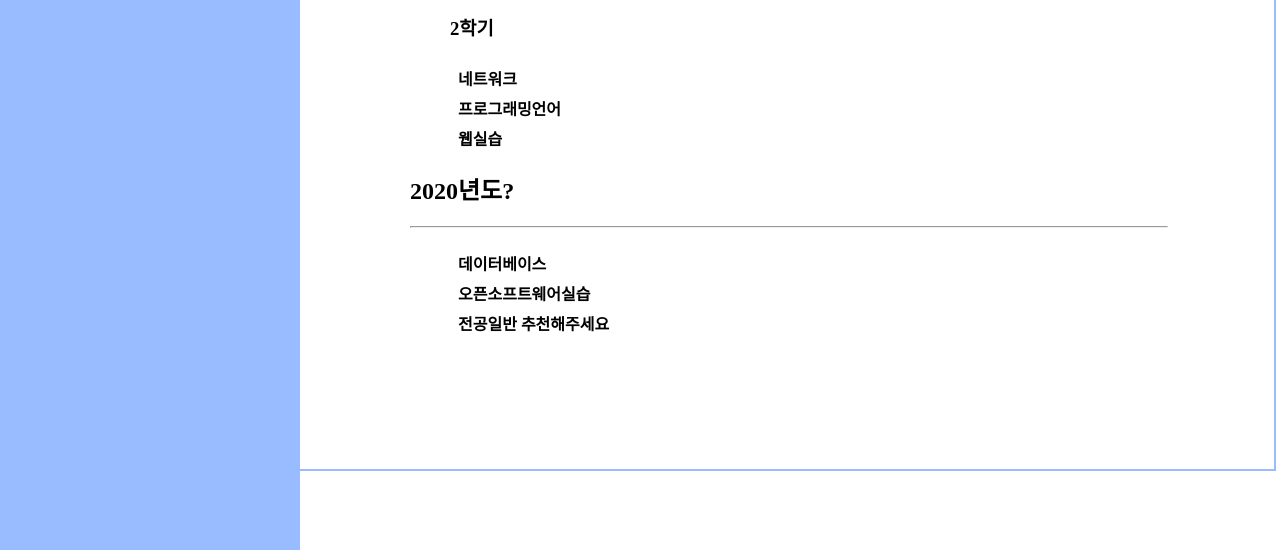
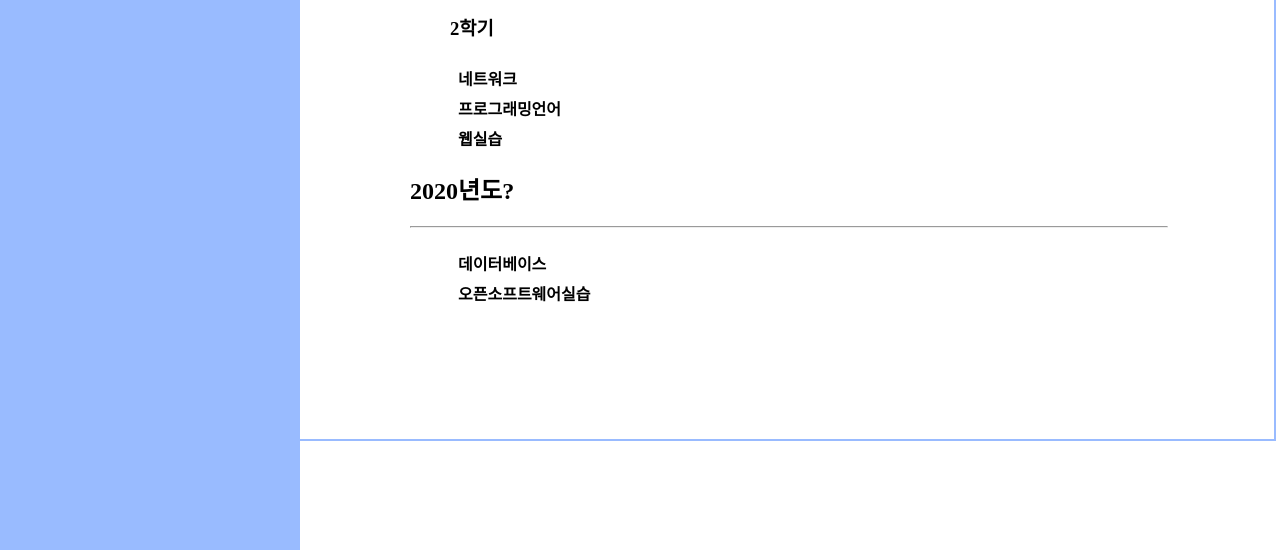
Before and after one commit to 4BMe/yhpgKIM.github.io, a plain HTML site: page class.html in a window 1280 px wide. Shown: the part 713-1263 px from the top of the page. Drawn offline with Linux system fonts and the light colour scheme; a web font is replaced by a local one.

Commit message:
Update class.html

```diff
--- a/class.html
+++ b/class.html
@@ -161,7 +161,7 @@ function quc(){
         </ul>
         <h2>2020년도?</h2><hr/>
         <ul>
-                <h4>&nbsp&nbsp데이터베이스<br/>&nbsp&nbsp오픈소프트웨어실습<br/>&nbsp&nbsp전공일반 추천해주세요</h4>
+                <h4>&nbsp&nbsp데이터베이스<br/>&nbsp&nbsp오픈소프트웨어실습<br/></h4>
         </ul>
     </div>
     <br/><br/><br/><br/><br/><br/>
```
